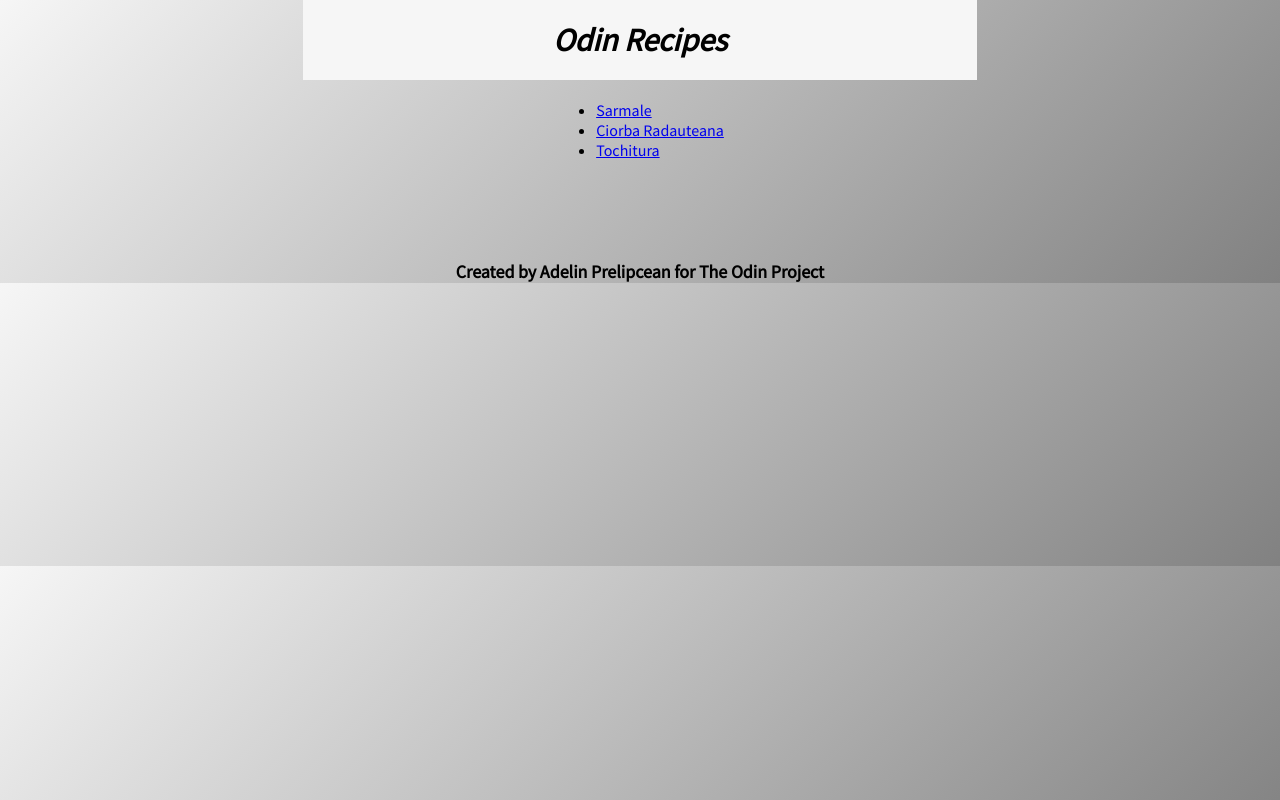
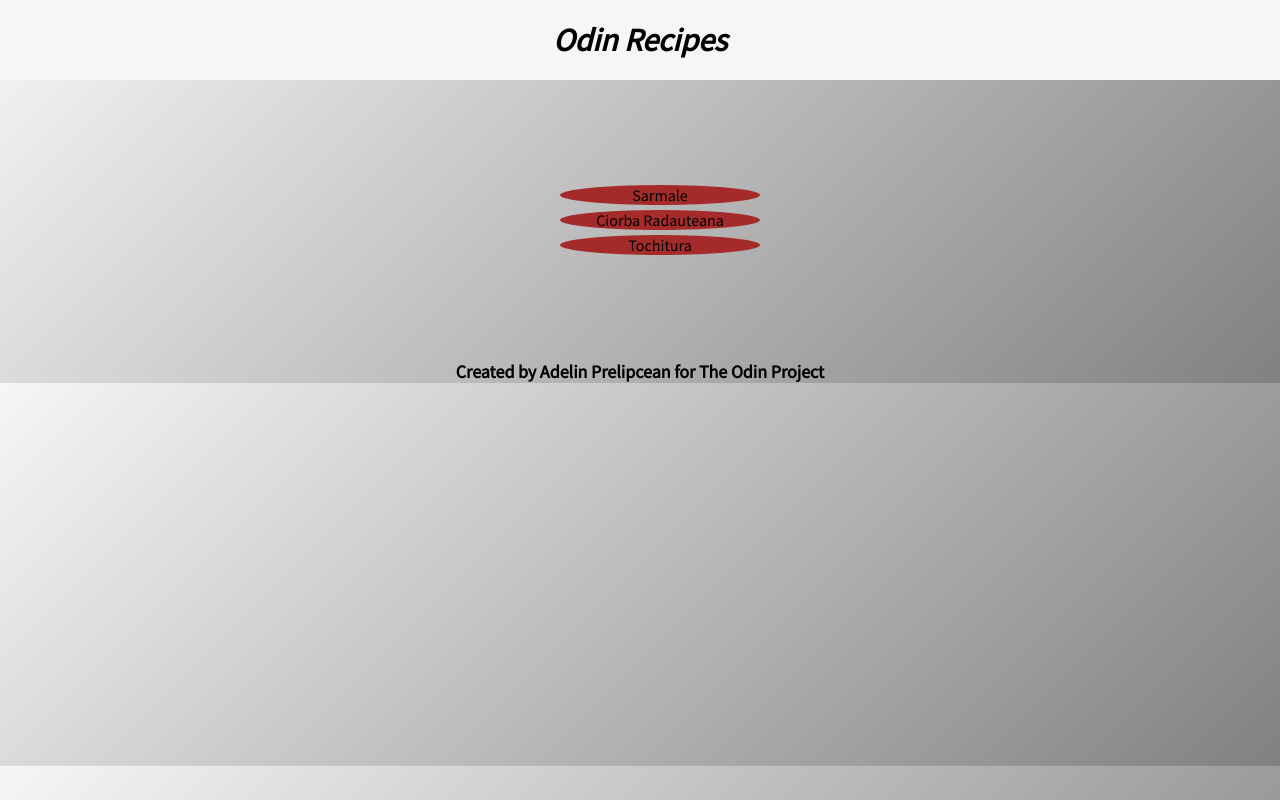
Before and after one commit to adelinprelipcean/odin-recipes, a plain HTML site: page index.html in a window 1280 px wide. Drawn offline with Linux system fonts and the light colour scheme.

Commit message:
Structure corrections
HTML/CSS Corrections

```diff
--- a/index.html
+++ b/index.html
@@ -7,10 +7,10 @@
     </head>
     <body>
         <h1>Odin Recipes</h1>
-        <ul>
-            <li><a href="recipes/sarmale.html">Sarmale</a></li>
-            <li><a href="recipes/ciorba_radauteana.html">Ciorba Radauteana</a></li>
-            <li><a href="recipes/tochitura.html">Tochitura</a></li>
+        <ul class="navi">
+            <li><a class="btn" href="recipes/sarmale.html">Sarmale</a></li>
+            <li><a class="btn" href="recipes/ciorba_radauteana.html">Ciorba Radauteana</a></li>
+            <li><a class="btn" href="recipes/tochitura.html">Tochitura</a></li>
         </ul>
     <footer>Created by Adelin Prelipcean for The Odin Project</footer>
     </body>
--- a/styles.css
+++ b/styles.css
@@ -5,11 +5,12 @@ body {
     font-family: 'Source Sans Pro', sans-serif;
     display: flex;
     flex-direction: column;
-    background: linear-gradient(-45deg, #818181, #F6F6F6  );
+    background: linear-gradient(-45deg, #818181, #F6F6F6);
     justify-content: center;
     align-items: center;
     margin: 0px;
-    width: 100vw;
+    width: auto;
+    height: 100%;
 }
 
 img {
@@ -30,13 +31,13 @@ footer {
 
 h1 {
     display: flex;
-    position: fixed;
     top:0;
+    width: 100%;
     align-items: center;
     background-color: #F6F6F6;
     justify-content: center;
     border: 0px;
-    padding: 20px 250px;
+    padding: 20px 0px;
     margin: 0;
     font-style: italic;
 
@@ -47,6 +48,11 @@ ol {
     max-width: 650px;
     margin-top: 100px;
     margin-bottom: 100px;
+}
+
+li {
+    border-color: #818181;
+    border-top: 20px;
 }
 
 ul {
@@ -63,3 +69,35 @@ p {
 .ingredients, .steps {
     font-weight: bold;
 }
+
+.navi li {
+    list-style: none;
+    align-items: center;
+}
+
+
+.btn {
+    display: flex;
+    align-items: center;
+    margin: 5px;
+    width: 200px;
+    background-color: brown;
+    color: black;
+    border-radius: 100%;
+    justify-content: center;
+    text-decoration: none;
+}
+
+a {
+    display: flex;
+    align-items: center;
+}
+
+.btn:hover {
+    color: white;
+}
+
+.btn:active {
+    color: brown;
+    background-color: white;
+}
```
